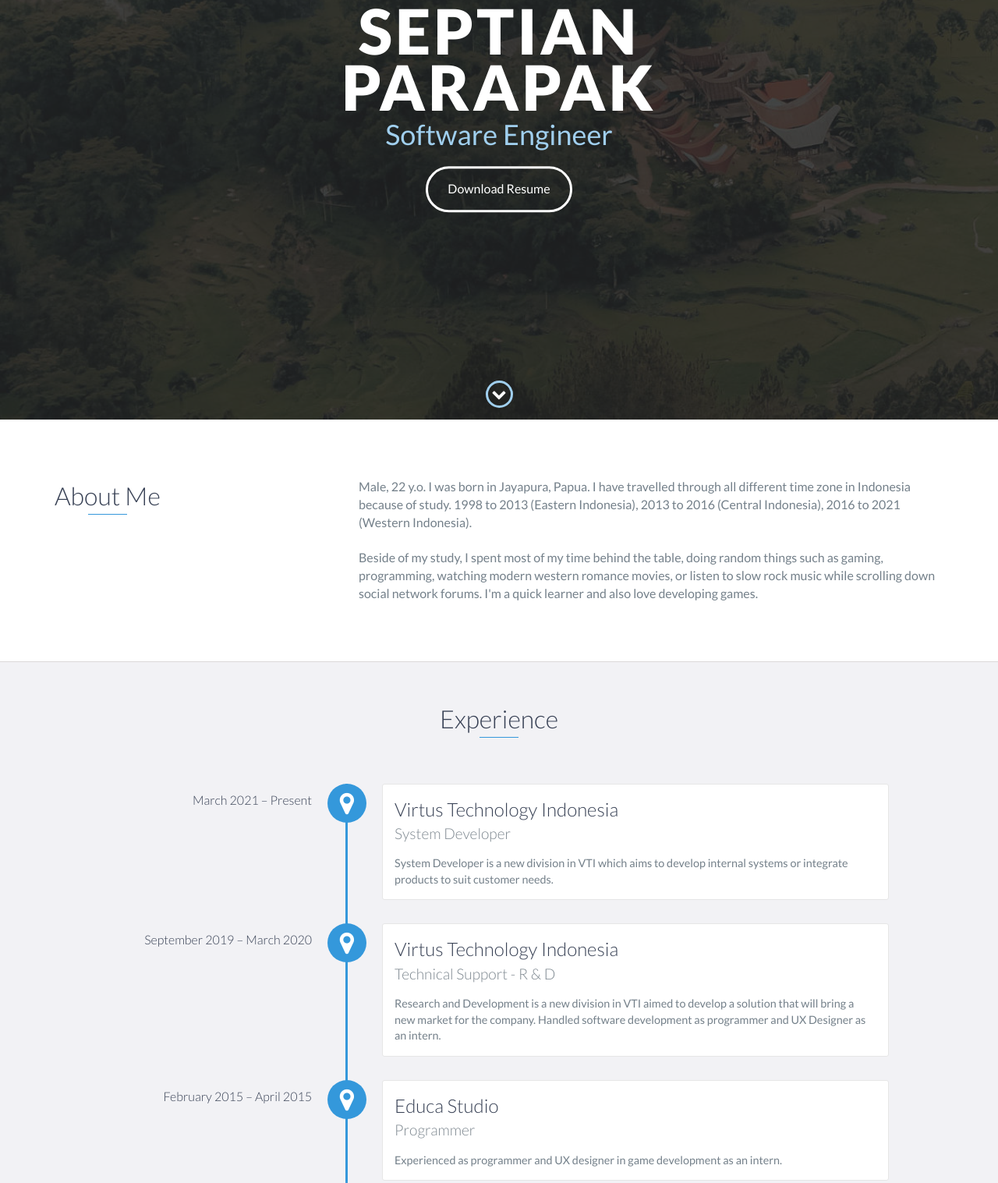
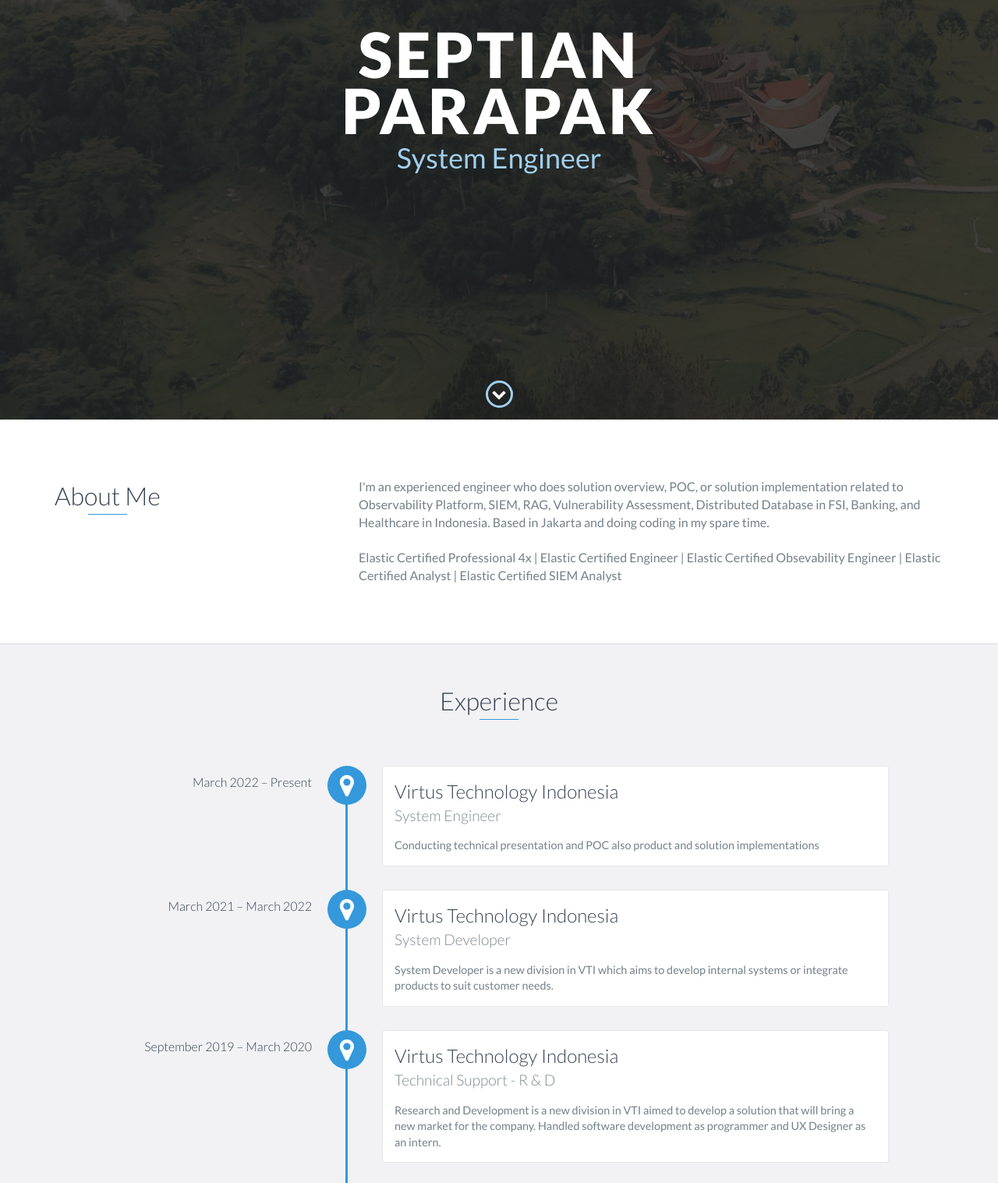
Before and after one commit to xyperia/xyperia.github.io, a website: page index.html in a window 1280 px wide. Shown: the part 262-1779 px from the top of the page at 78% size. Drawn offline with nearby package versions, Linux system fonts and the light colour scheme; no server answers.

Commit message:
Sep 2025 update

```diff
--- a/index.html
+++ b/index.html
@@ -5,7 +5,7 @@
     <meta charset="utf-8">
     <meta http-equiv="X-UA-Compatible" content="IE=edge">
     <meta name="viewport" content="width=device-width, initial-scale=1">
-    <title>Septian Parapak (RUM Monitored)</title>
+    <title>Septian Parapak</title>
 	<link rel="shortcut icon" href="favicon.ico" type="image/x-icon">
 	<link rel="icon" href="favicon.ico" type="image/x-icon">
     <link href="https://fonts.googleapis.com/css?family=Lato:300,400,700,900" rel="stylesheet">
@@ -49,8 +49,8 @@
     <div id="lead">
         <div id="lead-content">
             <h1>Septian Parapak</h1>
-            <h2>Software Engineer</h2>
-            <a href="cv/CV_SEPTIAN_TRIIRIAWAN_PARAPAK_16_OCT_2020.pdf" class="btn-rounded-white" target="_blank">Download Resume</a>
+            <h2>System Engineer</h2>
+            <!-- <a href="cv/CV_SEPTIAN_TRIIRIAWAN_PARAPAK_16_OCT_2020.pdf" class="btn-rounded-white" target="_blank">Download Resume</a> -->
         </div>
         <!-- End #lead-content -->
 
@@ -73,11 +73,11 @@
                 </div>
                 <div class="col-md-8">
                     <p>
-                        Male, 22 y.o. I was born in Jayapura, Papua. I have travelled through all different time zone in Indonesia because of study. 1998 to 2013 (Eastern Indonesia), 2013 to 2016 (Central Indonesia), 2016 to 2021 (Western Indonesia).
+                        I'm an experienced engineer who does solution overview, POC, or solution implementation related to Observability Platform, SIEM, RAG, Vulnerability Assessment, Distributed Database in FSI, Banking, and Healthcare in Indonesia. Based in Jakarta and doing coding in my spare time.
                     </p>
                     <br/>
                     <p>
-                        Beside of my study, I spent most of my time behind the table, doing random things such as gaming, programming, watching modern western romance movies, or listen to slow rock music while scrolling down social network forums. I'm a quick learner and also love developing games.
+                        Elastic Certified Professional 4x | Elastic Certified Engineer | Elastic Certified Obsevability Engineer | Elastic Certified Analyst | Elastic Certified SIEM Analyst
                     </p>
                 </div>
             </div>
@@ -88,7 +88,15 @@
     <div id="experience" class="background-alt">
         <h2 class="heading">Experience</h2>
         <div id="experience-timeline">
-            <div data-date="March 2021 – Present">
+            <div data-date="March 2022 – Present">
+                <h3>Virtus Technology Indonesia</h3>
+                <h4>System Engineer</h4>
+                <p>
+                    Conducting technical presentation and POC also product and solution implementations
+                </p>
+            </div>
+
+            <div data-date="March 2021 – March 2022">
                 <h3>Virtus Technology Indonesia</h3>
                 <h4>System Developer</h4>
                 <p>
@@ -235,7 +243,7 @@
             <div class="row">
                 <div class="col-sm-5 copyright">
                     <p>
-                        Copyright &copy; 2021 SEPTIAN PARAPAK
+                        Copyright &copy; 2025 SEPTIAN PARAPAK
                     </p>
                 </div>
                 <div class="col-sm-2 top">
```
